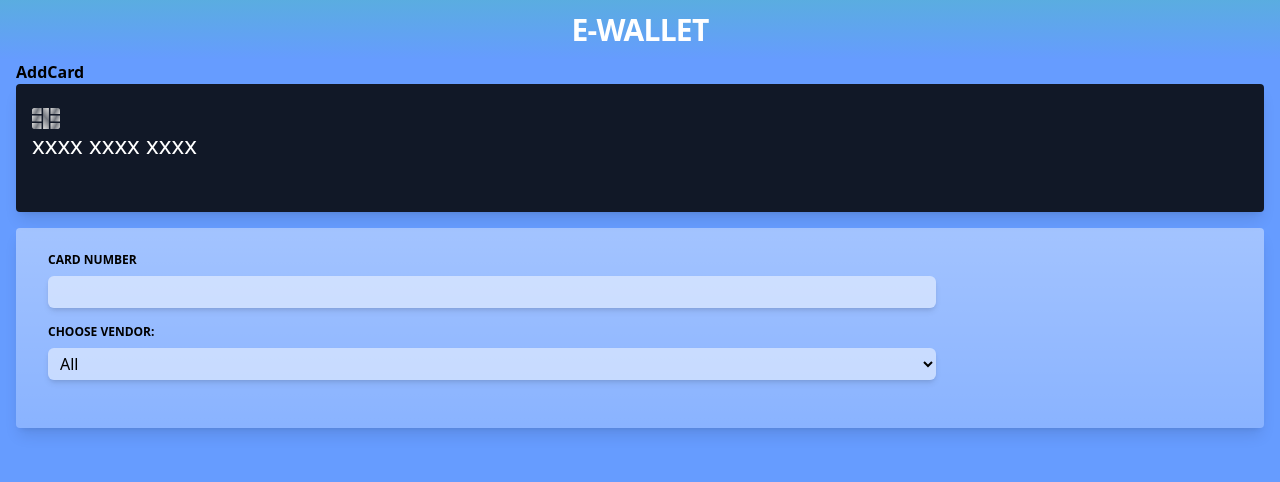
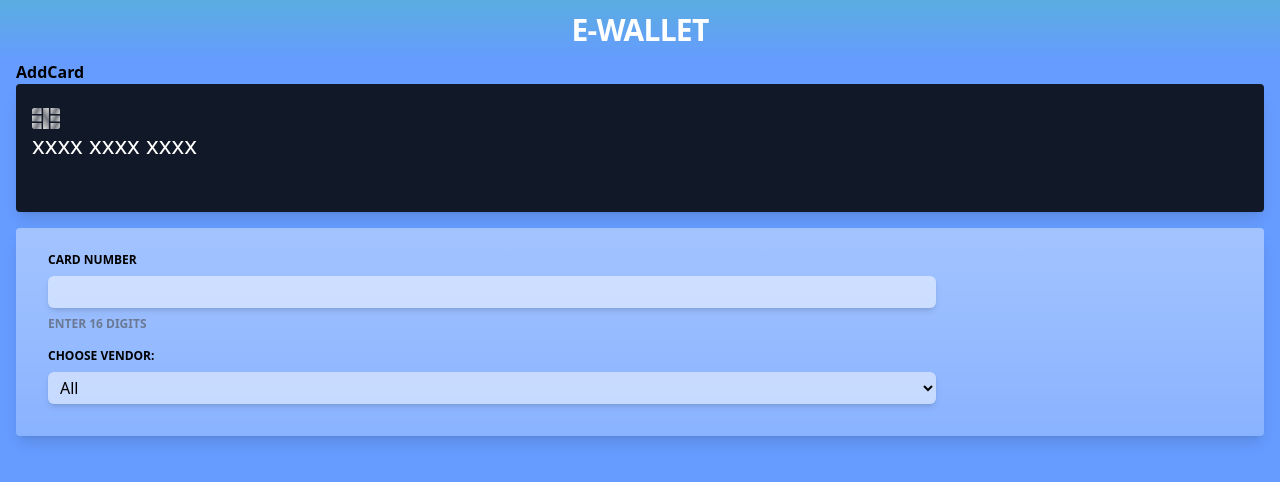
Before and after one commit to stinanerin/e-wallet, a React (Vite) app: page /add in a window 1280 px wide. Shown: the top 482 px of the page. Built offline with nearby package versions, Linux system fonts and the light colour scheme.

Commit message:
Add 16 digits limit to input field

```diff
--- a/src/components/DropDown.jsx
+++ b/src/components/DropDown.jsx
@@ -17,7 +17,7 @@ export const DropDown = ({ optionsObj, setSelectedValue }) => {
             </label>
             <select
                 id={`filterBy${filter}`}
-                className="rounded-md bg-elem_bg py-1 px-2 sm:w-3/4 text-text mb-4 shadow-md"
+                className="rounded-md bg-elem_bg py-1 px-2 sm:w-3/4 text-text  shadow-md"
                 onChange={handleFilter}
             >
                 <option key={"all"}>All</option>
--- a/src/components/Form.jsx
+++ b/src/components/Form.jsx
@@ -1,8 +1,9 @@
 import { DropDown } from "../components/DropDown";
 import { cardCompanies } from "../config/cardCompanies";
-export const Form = ({ setCardNum }) => {
+export const Form = ({ setCardNum, cardNum }) => {
     return (
         <form className="bg-gradient-to-b from-transparent-2 to-transparent-0 shadow-lg rounded px-8 pt-6 pb-8 my-4 ">
+            <div className="mb-4">
                 <label
                     htmlFor=""
                     className="block uppercase text-text text-xs font-bold mb-2 "
@@ -11,10 +12,14 @@ export const Form = ({ setCardNum }) => {
                 </label>
                 <input
                     type="number"
-                name=""
-                className="rounded-md bg-elem_bg py-1 px-2 sm:w-3/4 text-text mb-4 shadow-md"
+                    value={cardNum.join("")}
+                    className="rounded-md bg-elem_bg py-1 px-2 sm:w-3/4 text-text  shadow-md"
                     onChange={(e) => {
                         setCardNum((prevState) => {
+                            if (prevState.length >= 16) {
+                                console.log("max limit reached");
+                                return prevState;
+                            }
                             const newInputArr = e.target.value.split("");
                             if (prevState.length > newInputArr.length) {
                                 console.log("user removed a digit");
@@ -26,6 +31,10 @@ export const Form = ({ setCardNum }) => {
                         });
                     }}
                 />
+                <p className="uppercase text-text-low-contrast text-xs font-bold my-2 ">
+                    enter 16 digits
+                </p>
+            </div>
             <DropDown
                 optionsObj={{
                     filter: "Choose vendor",
--- a/src/pages/AddCard.jsx
+++ b/src/pages/AddCard.jsx
@@ -17,7 +17,7 @@ export const AddCard = () => {
                 </p>
             </div>
 
-            <Form setCardNum={setCardNum} />
+            <Form cardNum={cardNum} setCardNum={setCardNum} />
         </div>
     );
 };
```
Lines whose indentation alone changed are shown as unchanged.
